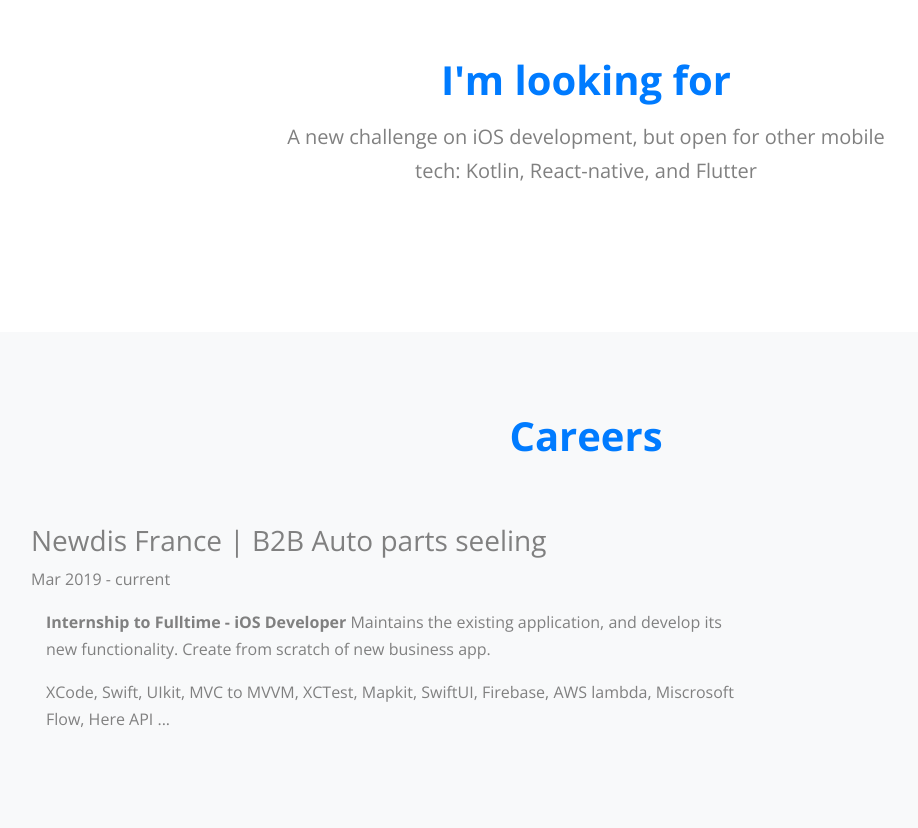
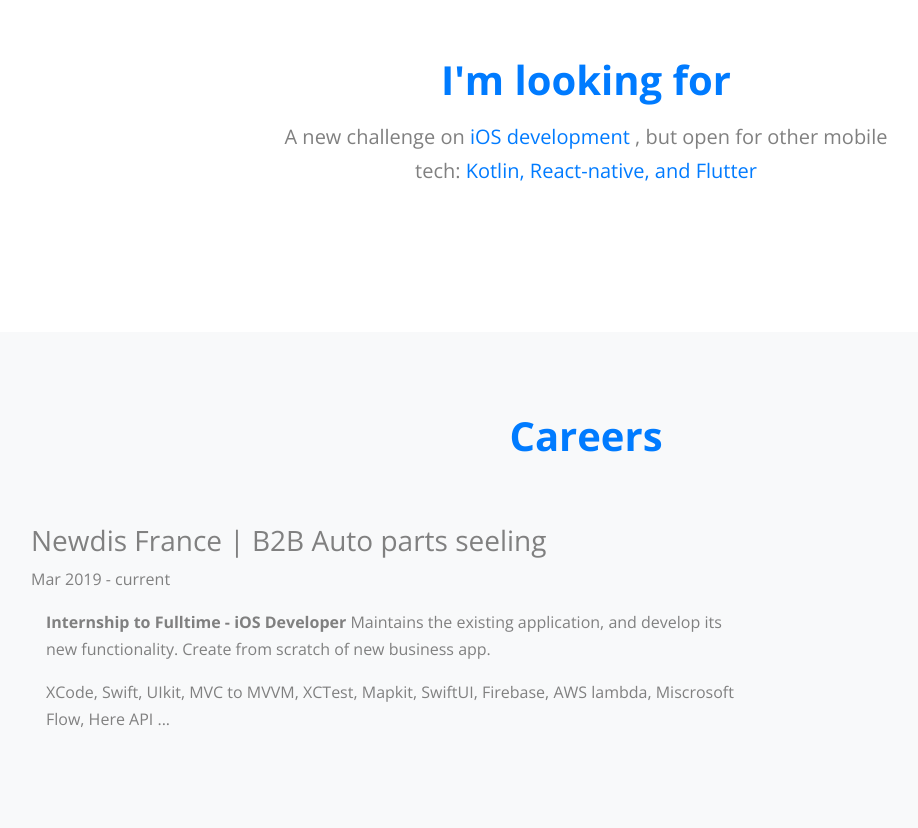
Before and after one commit to fernandpeng/fernandpeng.github.io, a plain HTML site: page index.html in a window 1280 px wide. Shown: the part 1560-2388 px from the top of the page, without its empty margins (54-972 px from the left). Drawn offline with nearby package versions, Linux system fonts and the light colour scheme; files whose address does not match are found by name.

Commit message:
small fix

```diff
--- a/index.html
+++ b/index.html
@@ -135,8 +135,10 @@
       <div class="container">
         <div class="row mb-5 justify-content-center">
           <div class="col-md-7 text-center">
-            <h2 class="section-title mb-3" data-aos="fade-up" data-aos-delay="">I'm looking for</h2>
-            <p class="lead" data-aos="fade-up" data-aos-delay="100">A new challenge on iOS development, but open for other mobile tech: Kotlin, React-native, and Flutter </p>
+            <h2 class="section-title mb-3">I'm looking for</h2>
+            <p class="lead">A new challenge on <strong style="color: #007bff;
+">iOS development</strong> , but open for other mobile tech: <strong style="color: #007bff;
+">Kotlin, React-native, and Flutter</strong></p>
           </div>
         </div>
       </div>
```
